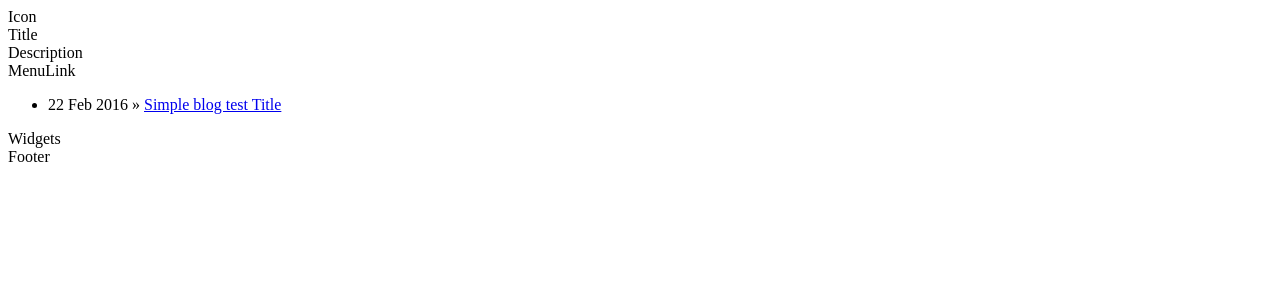
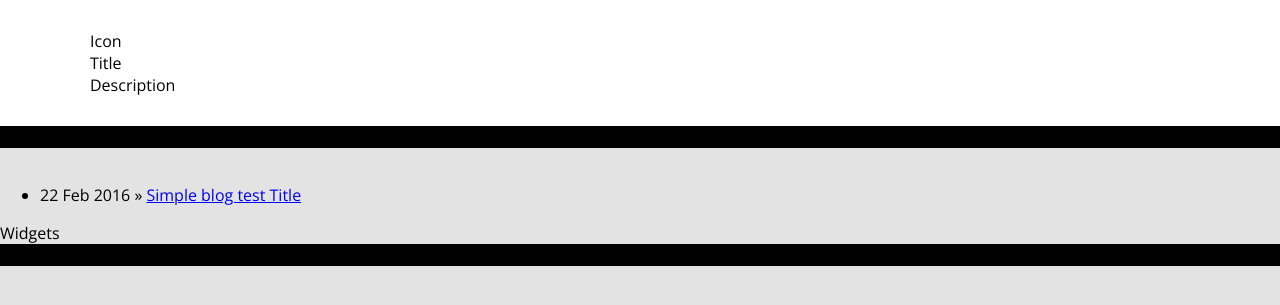
Before and after one commit to marcvaneijkdemo/marcvaneijkdemo.github.io, a Jekyll site: the page built from index.html, in a window 1280 px wide. Shown: the top 305 px of the page. Built offline with Jekyll 4.4.1, drawn with Linux system fonts in a browser that asks for light colours.

Commit message:
Update default.html

```diff
--- a/_layouts/default.html
+++ b/_layouts/default.html
@@ -3,7 +3,7 @@
 <head>
     <title>{{ site.title }}</title>
     <!-- link to main stylesheet -->
-    <link rel="stylesheet" type="text/css" href="/css/main.css">
+    <link rel="stylesheet" type="text/css" href="/css/layout.css">
     <!-- link to font stylesheet -->
     <link rel="stylesheet" type="text/css" href="https://fonts.googleapis.com/css?family=Open+Sans:300,300italic,regular,italic,600,600italic,700,700italic,800,800italic">
 </head>
```
